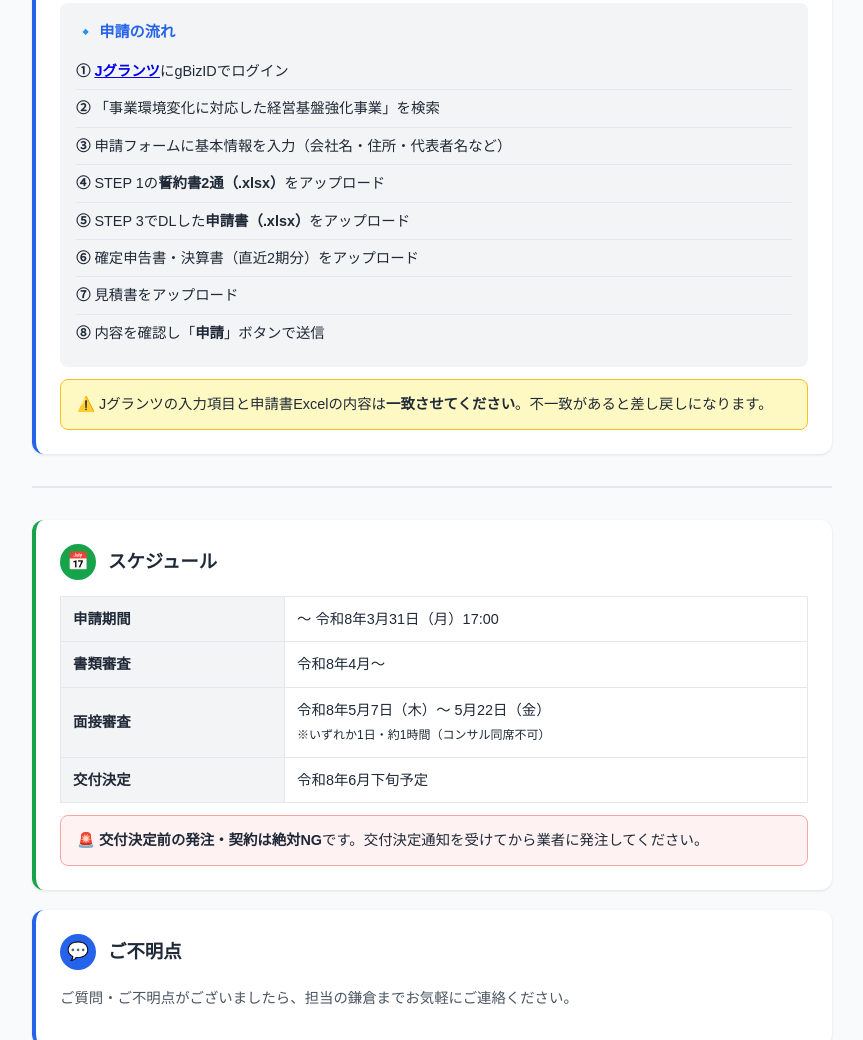
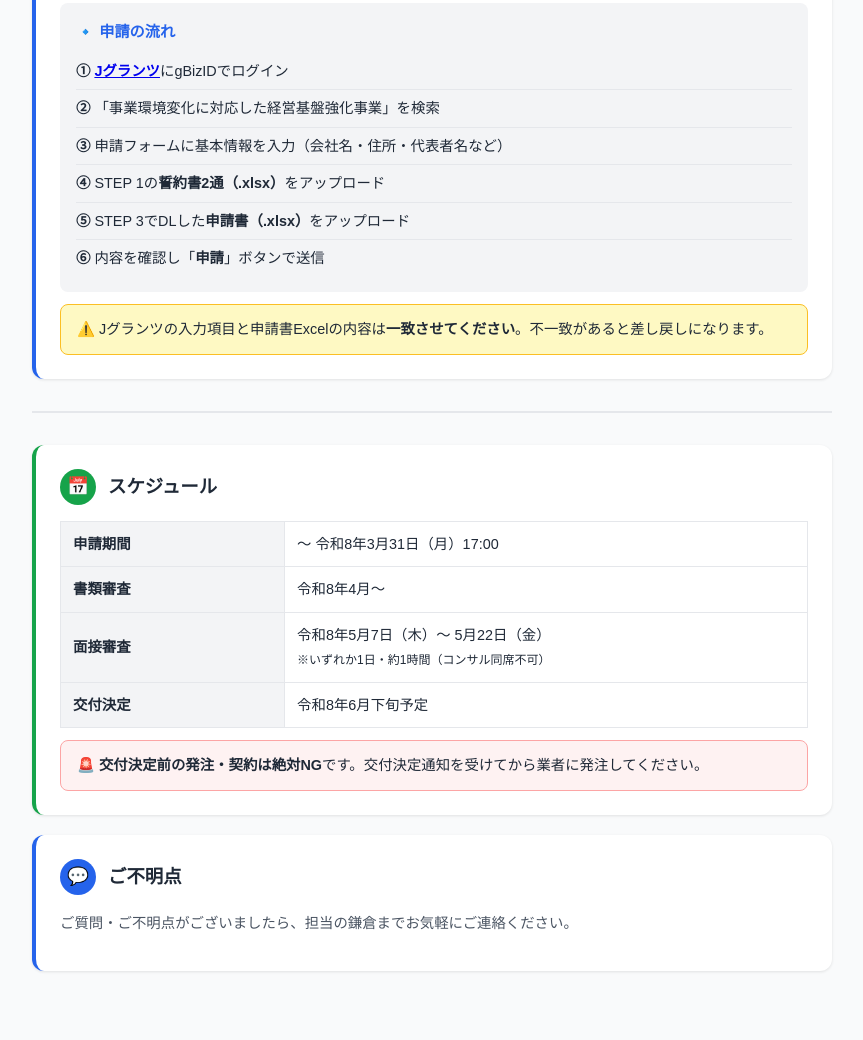
Before and after one commit to shota9616/kmst-olive-japan-guide, a plain HTML site: page index.html in a window 1280 px wide. Shown: the part 1969-3009 px from the top of the page, without its empty margins (208-1071 px from the left). After the commit the page ends 2980 px from the top, so only its background shows below. Drawn offline with Linux system fonts and the light colour scheme.

Commit message:
STEP4: 決算書・見積書の記載を削除

```diff
--- a/index.html
+++ b/index.html
@@ -305,9 +305,7 @@
                 <li><strong>③</strong> 申請フォームに基本情報を入力（会社名・住所・代表者名など）</li>
                 <li><strong>④</strong> STEP 1の<strong>誓約書2通（.xlsx）</strong>をアップロード</li>
                 <li><strong>⑤</strong> STEP 3でDLした<strong>申請書（.xlsx）</strong>をアップロード</li>
-                <li><strong>⑥</strong> 確定申告書・決算書（直近2期分）をアップロード</li>
-                <li><strong>⑦</strong> 見積書をアップロード</li>
-                <li><strong>⑧</strong> 内容を確認し「<strong>申請</strong>」ボタンで送信</li>
+                <li><strong>⑥</strong> 内容を確認し「<strong>申請</strong>」ボタンで送信</li>
             </ul>
         </div>
 
```
